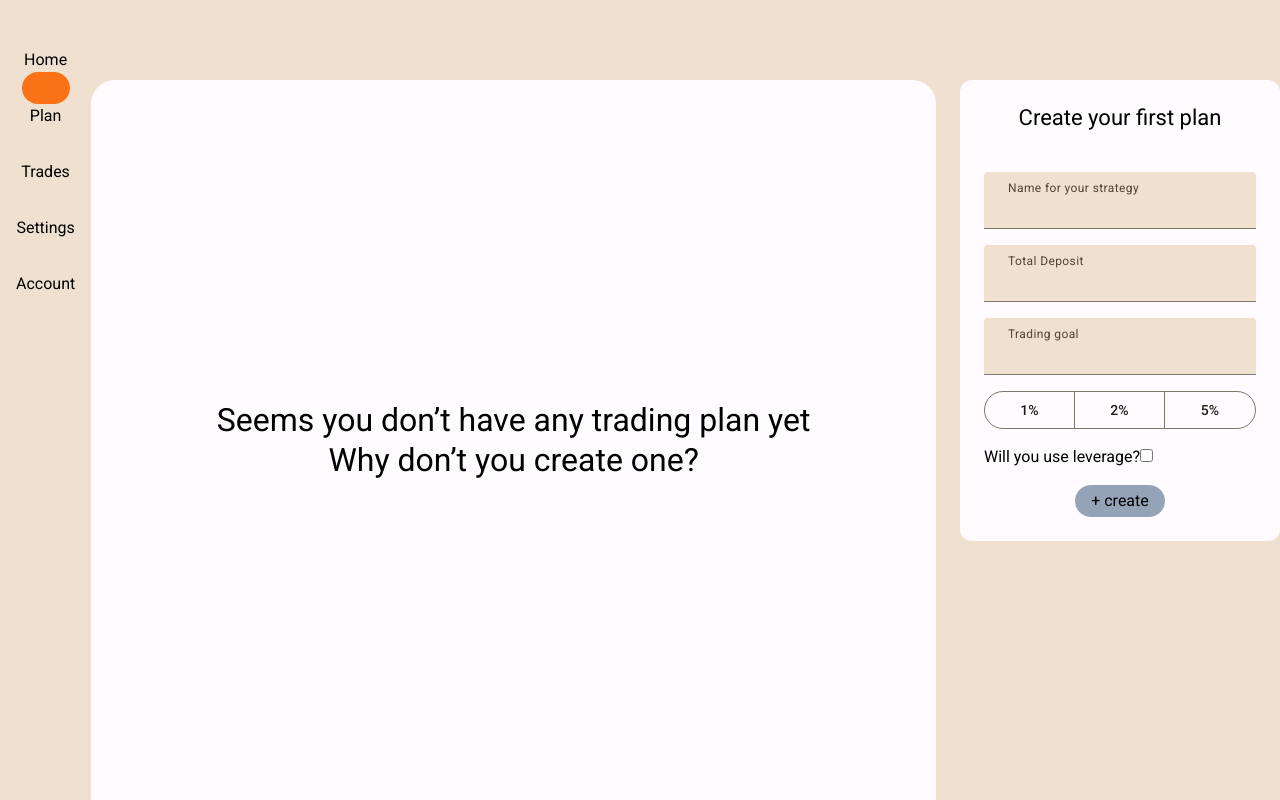
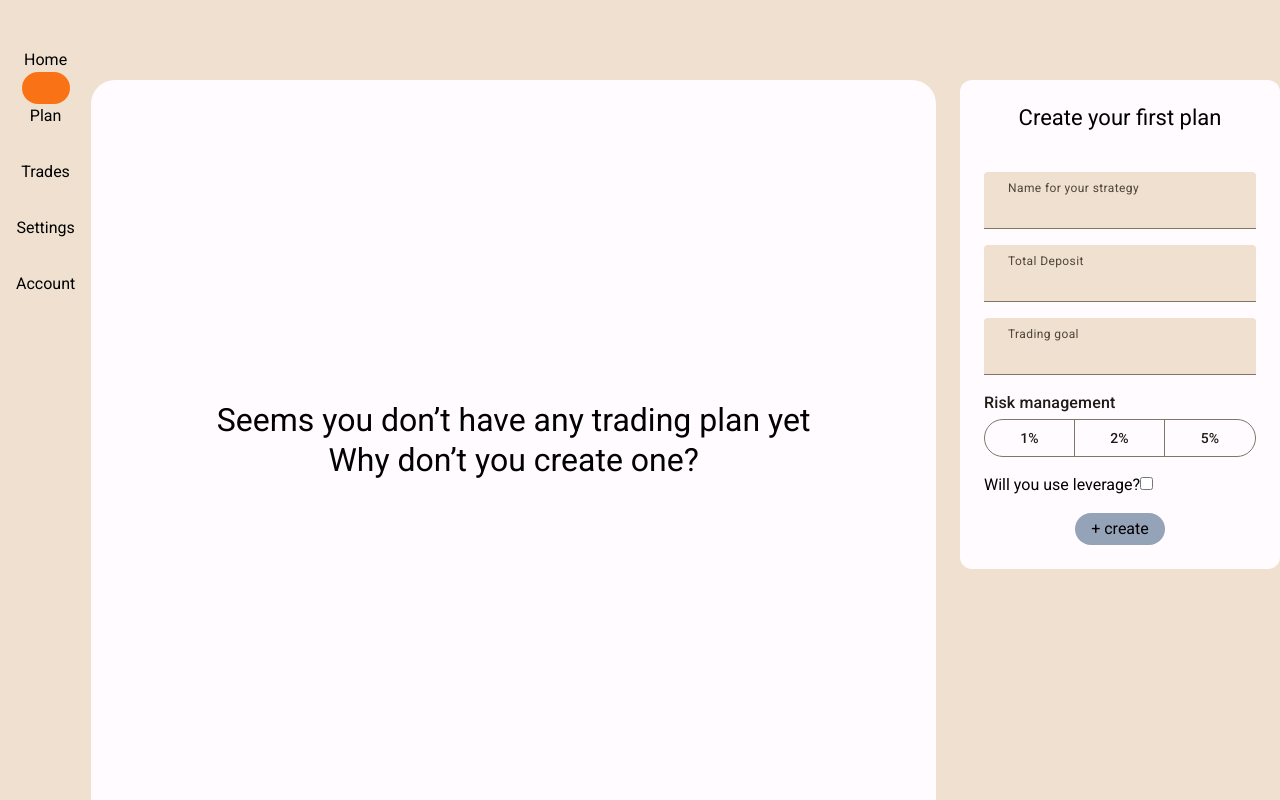
Before and after one commit to 7evenUp/trading-plan, a React (Vite) app: page /plan in a window 1280 px wide. Built offline with nearby package versions, Linux system fonts and the light colour scheme; some icons are missing.

Commit message:
Added label for segmented buttons

```diff
--- a/src/routes/plan.tsx
+++ b/src/routes/plan.tsx
@@ -18,8 +18,6 @@ const Plan = () => {
   const dispatch = useAppDispatch();
   const navigate = useNavigate();
   const location = useLocation();
-  console.log("current location is", location.pathname);
-  console.log("Risk is:", risk);
 
   const onCreate = () => {
     dispatch(
@@ -57,6 +55,10 @@ const Plan = () => {
             value={goal}
             onChange={(evt) => setGoal(evt.currentTarget.value)}
           />
+          <div className="flex flex-col gap-1">
+            <span className="text-onSurface font-medium text-base leading-6 tracking-[0.15px]">
+              Risk management
+            </span>
             <SegmentedButtonsContainer>
               <SegmentedButton
                 id="lazy"
@@ -86,6 +88,7 @@ const Plan = () => {
                 }}
               />
             </SegmentedButtonsContainer>
+          </div>
 
           <label htmlFor="isLeverage">
             Will you use leverage?
```
Lines whose indentation alone changed are shown as unchanged.
